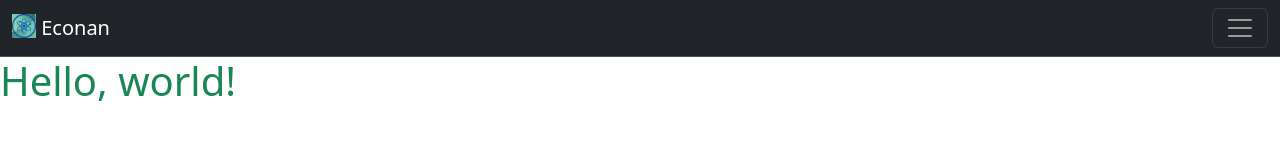
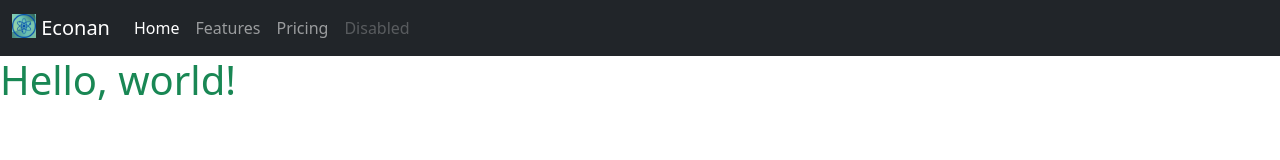
Before and after one commit to econanringo/econanringo.github.io, a website: page index.html in a window 1280 px wide. Drawn offline with nearby package versions, Linux system fonts and the light colour scheme.

Commit message:
fix navbar

```diff
--- a/index.html
+++ b/index.html
@@ -10,7 +10,7 @@
 </head>
 
 <body>
-    <nav class="navbar bg-dark border-bottom border-bottom-dark" data-bs-theme="dark">
+    <nav class="navbar bg-dark navbar-expand-lg border-bottom-dark" data-bs-theme="dark">
         <div class="container-fluid">
             <a class="navbar-brand" href="#">
                 <img src="/img/econan_logo.png" alt="Logo" width="24" height="24" class="d-inline-block align-text-top">
@@ -20,7 +20,7 @@
                 aria-controls="navbarNav" aria-expanded="false" aria-label="Toggle navigation">
                 <span class="navbar-toggler-icon"></span>
             </button>
-            <div class="collapse navbar-collapse" id="navbarNav">
+            <div class="collapse navbar-collapse" id="navbarNavAltMarkup">
                 <ul class="navbar-nav">
                     <li class="nav-item">
                         <a class="nav-link active" aria-current="page" href="#">Home</a>
```
